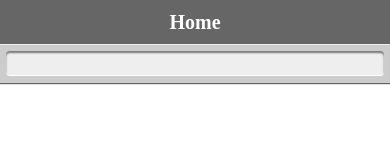
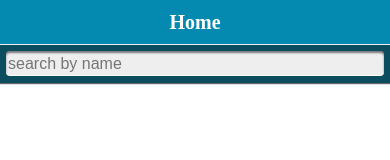
Before and after one commit to narogg/employees, a plain HTML site: page index.html in a window 390 px wide. Drawn offline with Linux system fonts and the light colour scheme; some packages are replaced by stand-ins of ours; a small style sheet from the web is missing.

Commit message:
added colors and plugins

```diff
--- a/config.xml
+++ b/config.xml
@@ -17,6 +17,10 @@
         Goran M.
     </author>
 
+	<gap:plugin name="org.apache.cordova.contacts" />
+	<gap:plugin name="org.apache.cordova.camera" />
+	<icon src="icon.png" />
+
 	<gap:platform name="android" />
     <gap:platform name="winphone" />
 </widget>
--- a/css/styles.css
+++ b/css/styles.css
@@ -14,7 +14,7 @@ body {
 }
 
 .header {
-    background: #666;
+    background: #0489B1;
     -webkit-background-size: 1px 44px;
     -moz-background-size: 1px 44px;
     -ms-background-size: 1px 44px;
@@ -55,7 +55,7 @@ body {
 }
 
 .search-bar {
-    background: #ccc;
+    background: #0B4C5F;
     height: 32px;
     padding-left:6px;
     padding-right: 6px;
--- a/index.html
+++ b/index.html
@@ -7,7 +7,7 @@
 
 <script id="home-tpl" type="text/x-handlebars-template">
     <div class='header'><h1>Home</h1></div>
-    <div class='search-bar'><input class='search-key' type="search"/></div>
+    <div class='search-bar'><input class='search-key' type="search" placeholder="search by name"/></div>
     <div class="scroll"><ul class='employee-list'></ul></div>
 </script>
 
```
